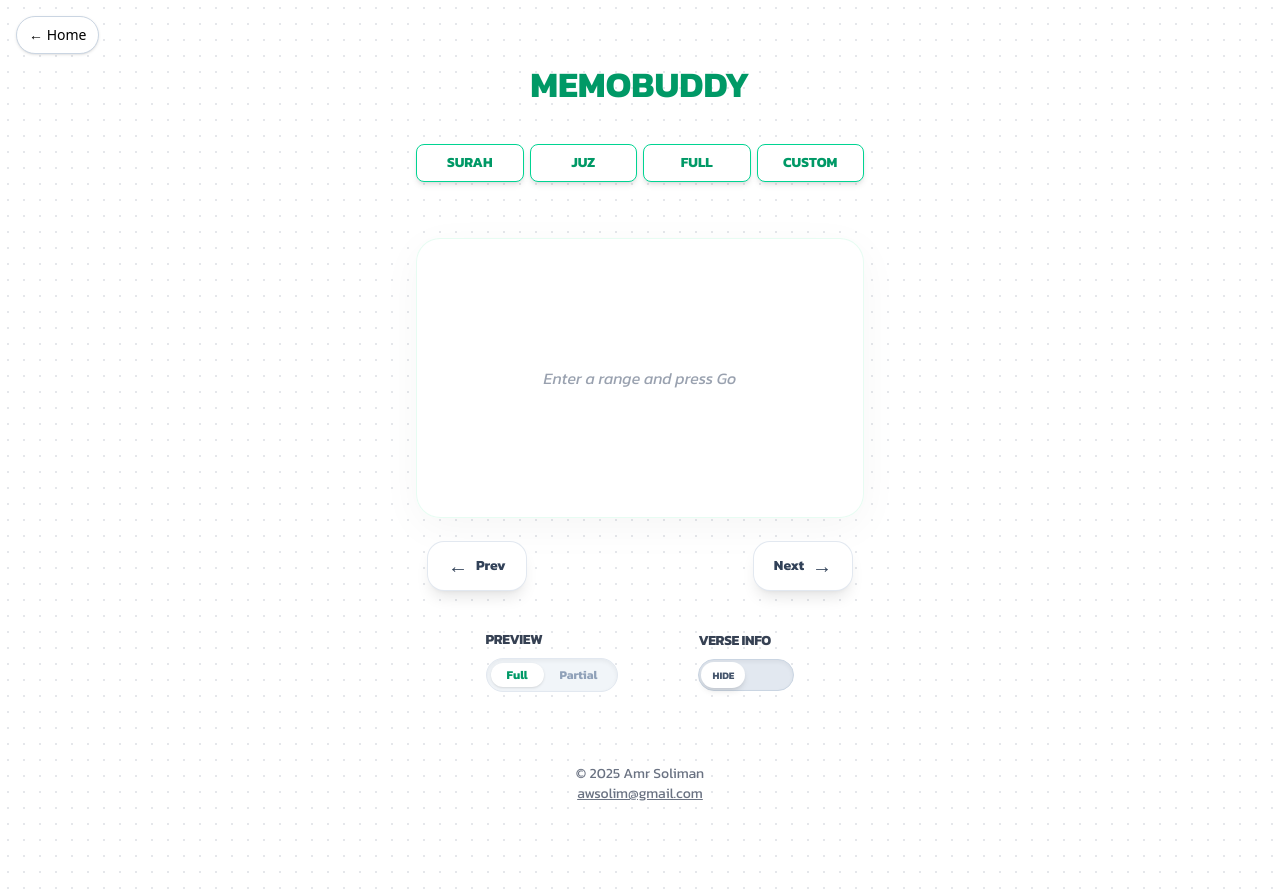
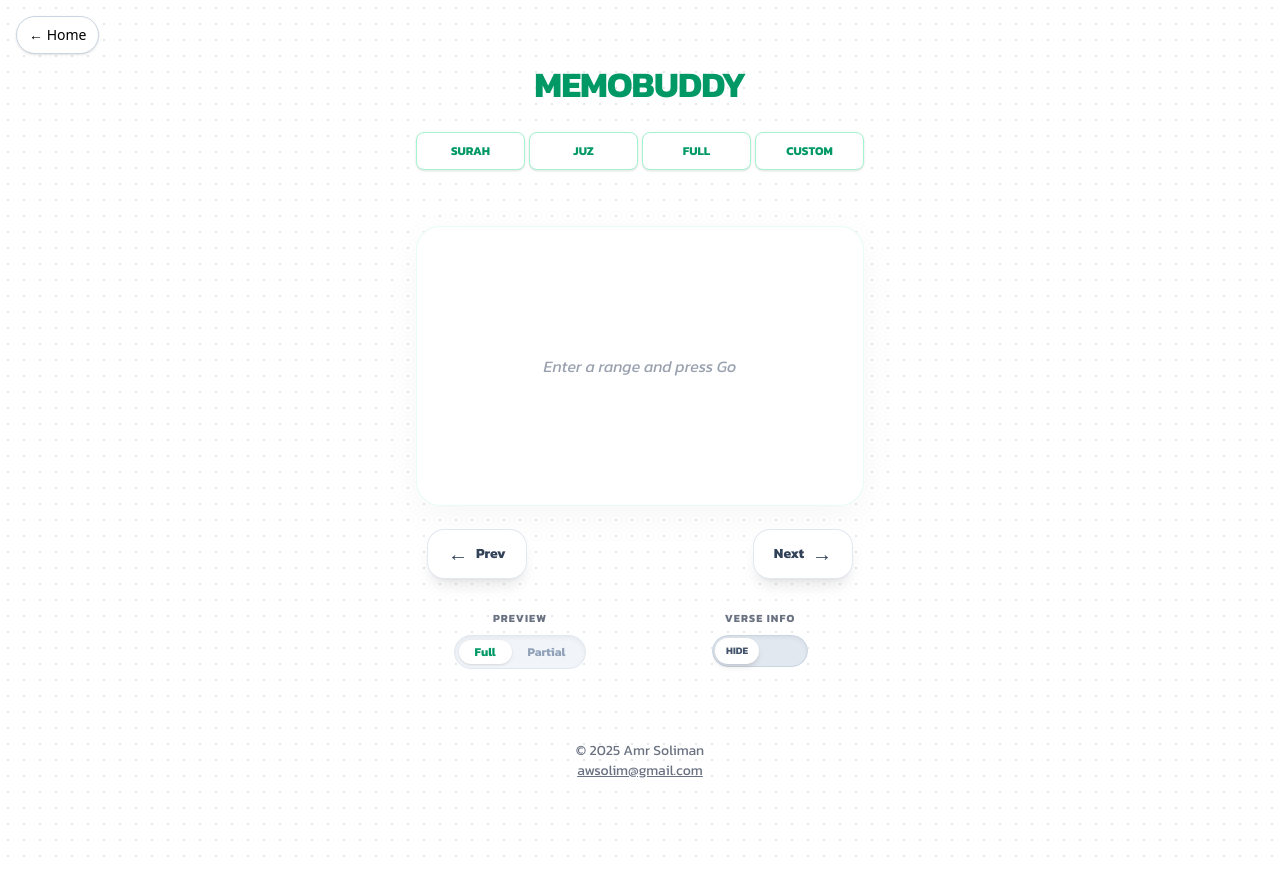
Before and after one commit to awsolim/ayahvault, a React (Vite) app: page /memobuddy in a window 1280 px wide. After the commit the page ends 869 px from the top, so only its background shows below. Built offline with nearby package versions, Linux system fonts and the light colour scheme; no server answers; a web font is replaced by a local one.

Commit message:
formatting tweaks

```diff
--- a/src/apps/memobuddy/MemoBuddy.tsx
+++ b/src/apps/memobuddy/MemoBuddy.tsx
@@ -28,10 +28,9 @@ export default function MemoBuddy() {
 
   const [partialMode, setPartialMode] = useState(false);
   const [partialWordCount, setPartialWordCount] = useState(1);
-  const [showInfo, setShowInfo] = useState(false); // Defaulting to OFF
+  const [showInfo, setShowInfo] = useState(false); // Off by default
   const [hasInteracted, setHasInteracted] = useState(false);
 
-  // Supabase Table Description
   const appDescription = "";
 
   const { randomVerse, errorMessage, generateRandomVerse, navigateToAdjacentVerse } = useRandomVerse();
@@ -50,36 +49,35 @@ export default function MemoBuddy() {
     (offset) => navigateToAdjacentVerse(offset)
   );
 
-  const goBtnClass = "px-8 py-2.5 rounded-lg text-white bg-gradient-to-r from-emerald-500 via-teal-500 to-cyan-500 font-bold shadow-md hover:brightness-110 active:scale-95 transition-all text-sm";
+  const goBtnClass = "px-6 py-2 rounded-lg text-white bg-gradient-to-r from-emerald-500 via-teal-500 to-cyan-500 font-bold shadow-md hover:brightness-110 active:scale-95 transition-all text-sm";
 
   return (
     <div className="flex flex-col items-center min-h-screen py-8 px-4 font-kanit">
       <Seo title="MemoBuddy" />
       <SurahReference isOpen={isRefOpen} onClose={() => setIsRefOpen(false)} />
 
-      <div className="text-center mb-8">
-        <h1 className="text-4xl font-bold text-emerald-600">MEMOBUDDY</h1>
-        <p className="text-gray-500 text-[13px] mt-2 max-w-[280px] mx-auto leading-relaxed italic">
+      <div className="text-center mb-6">
+        <h1 className="text-4xl font-bold text-emerald-600 tracking-tight">MEMOBUDDY</h1>
+        <p className="text-gray-500 text-[12px] mt-1 max-w-[260px] mx-auto leading-tight italic">
           {appDescription}
         </p>
       </div>
 
-      <div className="w-full max-w-md mb-8"> {/* mb-16 provides safe distance from VerseCard */}
+      <div className="w-full max-w-md mb-8">
         <ModeSelector mode={mode} onSelect={(m) => setMode(m)} />
 
-        <div className="flex flex-col items-center w-full mt-6">
+        <div className="flex flex-col items-center w-full mt-4">
           {mode === 'custom' && (
-            <div className="flex flex-col items-center w-full animate-in fade-in slide-in-from-top-2 duration-300">
+            <div className="flex flex-col items-center w-full">
               <CustomSelection config={customConfig} setConfig={setCustomConfig} />
               <button onClick={handleGo} className={goBtnClass}>Go</button>
-              <button onClick={() => setIsRefOpen(true)} className="mt-5 text-[10px] font-bold text-emerald-600/70 uppercase tracking-widest transition-colors flex items-center gap-1">
+              <button onClick={() => setIsRefOpen(true)} className="mt-4 text-[10px] font-bold text-emerald-600/70 uppercase tracking-widest flex items-center gap-1">
                 <span className="text-sm">📖</span> Surah List
               </button>
             </div>
           )}
 
           {(mode === 'surah' || mode === 'juz') && (
-            <div className="animate-in fade-in slide-in-from-top-2 duration-300 w-full">
             <RangeInput
               mode={mode} rangeStart={rangeStart} rangeEnd={rangeEnd}
               useMultiRange={useMultiRange} setRangeStart={setRangeStart}
@@ -87,13 +85,10 @@ export default function MemoBuddy() {
               toggleMulti={() => setUseMultiRange(!useMultiRange)}
               onOpenList={() => setIsRefOpen(true)}
             />
-            </div>
           )}
 
           {mode === 'full' && (
-            <div className="animate-in fade-in zoom-in-95 duration-300">
             <button onClick={handleGo} className={goBtnClass}>Go</button>
-            </div>
           )}
         </div>
       </div>
@@ -104,14 +99,20 @@ export default function MemoBuddy() {
         onPrev={() => navigateToAdjacentVerse(-1)} onNext={() => navigateToAdjacentVerse(1)}
       />
 
-      <div className="w-full max-w-4xl mt-12 flex flex-col md:flex-row items-center justify-center gap-12 md:gap-20 px-4">
-        <div className="flex flex-col items-center md:items-start gap-2">
-          <span className="text-sm font-bold text-gray-700 uppercase tracking-tight">Preview</span>
-          <PreviewControls partialMode={partialMode} setPartialMode={setPartialMode} partialWordCount={partialWordCount} setPartialWordCount={setPartialWordCount} />
+      {/* FIXED SETTINGS ROW: Always horizontal, Title above Control */}
+      <div className="w-full max-w-md mt-10 flex flex-row items-start justify-center gap-6 sm:gap-12 px-2">
+        <div className="flex flex-col items-center gap-2 flex-1">
+          <span className="text-[11px] font-bold text-gray-500 uppercase tracking-widest">Preview</span>
+          <PreviewControls
+            partialMode={partialMode}
+            setPartialMode={setPartialMode}
+            partialWordCount={partialWordCount}
+            setPartialWordCount={setPartialWordCount}
+          />
         </div>
 
-        <div className="flex flex-col items-center md:items-start gap-2">
-          <span className="text-sm font-bold text-gray-700 uppercase tracking-tight">Verse Info</span>
+        <div className="flex flex-col items-center gap-2 flex-1">
+          <span className="text-[11px] font-bold text-gray-500 uppercase tracking-widest">Verse Info</span>
           <InfoToggle showInfo={showInfo} setShowInfo={setShowInfo} />
         </div>
       </div>
--- a/src/apps/memobuddy/components/ModeSelector.tsx
+++ b/src/apps/memobuddy/components/ModeSelector.tsx
@@ -7,17 +7,17 @@ interface ModeSelectorProps {
 
 export function ModeSelector({ mode, onSelect }: ModeSelectorProps) {
   return (
-    <div className="mb-6 grid grid-cols-4 gap-1.5 w-full">
+    <div className="mb-6 grid grid-cols-4 gap-1 w-full">
       {(['surah','juz', 'full', 'custom'] as const).map(m => (
         <button
           key={m}
           onClick={() => onSelect(m)}
           className={`
-            py-2 rounded-lg border text-[11px] sm:text-sm font-bold shadow-md transition-all duration-200 ease-in-out
-            flex items-center justify-center text-center
+            py-2.5 rounded-lg border text-[10px] sm:text-xs font-bold shadow-sm transition-all duration-200
+            flex items-center justify-center text-center whitespace-nowrap
             ${mode === m
-              ? 'text-white bg-gradient-to-r from-emerald-500 via-teal-500 to-cyan-500 shadow-lg scale-[1.02]'
-              : 'bg-white text-emerald-600 border-emerald-400 hover:bg-emerald-50'}
+              ? 'text-white bg-gradient-to-r from-emerald-500 via-teal-500 to-cyan-500 shadow-md ring-1 ring-emerald-300'
+              : 'bg-white text-emerald-600 border-emerald-200 hover:bg-emerald-50'}
           `}
         >
           {m.toUpperCase()}
--- a/src/apps/memobuddy/components/RangeInput.tsx
+++ b/src/apps/memobuddy/components/RangeInput.tsx
@@ -17,51 +17,43 @@ export function RangeInput({
   setRangeStart, setRangeEnd, onGo, toggleMulti, onOpenList
 }: RangeInputProps) {
 
-  const placeholderText = mode === 'surah' ? 'Surah' : 'Juz';
-
-  const handleSubmit = (e: React.FormEvent) => {
-    e.preventDefault();
-    onGo();
-    if (document.activeElement instanceof HTMLElement) {
-      document.activeElement.blur();
-    }
-  };
+  const placeholderText = mode === 'surah' ? 'No.' : 'Juz';
 
   return (
-    <form onSubmit={handleSubmit} className="flex flex-col items-center w-full">
-      <div className="flex items-center justify-center gap-2 mb-4">
-        <div className="flex items-center gap-1.5">
+    <form onSubmit={(e) => { e.preventDefault(); onGo(); }} className="flex flex-col items-center w-full">
+      <div className="flex items-center justify-center gap-2 mb-4 w-full">
+        <div className="flex items-center gap-1">
           <input
-            type="text" inputMode="numeric" pattern="[0-9]*"
+            type="text" inputMode="numeric"
             value={rangeStart}
             onChange={e => /^[0-9]*$/.test(e.target.value) && setRangeStart(e.target.value)}
-            className="border rounded-lg px-2 py-2 w-24 text-center bg-white shadow-sm focus:ring-2 focus:ring-emerald-300 outline-none text-sm"
+            className="border rounded-lg px-2 py-2 w-16 text-center bg-white shadow-sm focus:ring-2 focus:ring-emerald-300 outline-none text-sm"
             placeholder={placeholderText}
           />
           {useMultiRange && (
             <>
-              <span className="text-gray-400 font-bold text-xs">to</span>
+              <span className="text-gray-400 font-bold text-[10px]">to</span>
               <input
-                type="text" inputMode="numeric" pattern="[0-9]*"
+                type="text" inputMode="numeric"
                 value={rangeEnd}
                 onChange={e => /^[0-9]*$/.test(e.target.value) && setRangeEnd(e.target.value)}
-                className="border rounded-lg px-2 py-2 w-24 text-center bg-white shadow-sm focus:ring-2 focus:ring-emerald-300 outline-none text-sm"
+                className="border rounded-lg px-2 py-2 w-16 text-center bg-white shadow-sm focus:ring-2 focus:ring-emerald-300 outline-none text-sm"
                 placeholder={placeholderText}
               />
             </>
           )}
         </div>
-        <button type="submit" className="px-6 py-2 rounded-lg text-white bg-gradient-to-r from-emerald-500 via-teal-500 to-cyan-500 font-semibold shadow-md hover:brightness-110 active:scale-95 transition-all text-sm">
+        <button type="submit" className="px-5 py-2 rounded-lg text-white bg-gradient-to-r from-emerald-500 via-teal-500 to-cyan-500 font-bold shadow-md text-sm whitespace-nowrap">
           Go
         </button>
       </div>
 
-      <div className="flex items-center justify-center gap-6">
-        <button type="button" onClick={toggleMulti} className="text-[10px] text-emerald-600 font-bold uppercase tracking-wider hover:underline transition-all">
-          {useMultiRange ? 'Single Surah' : 'Range Mode'}
+      <div className="flex items-center justify-center gap-4">
+        <button type="button" onClick={toggleMulti} className="text-[10px] text-emerald-600 font-bold uppercase tracking-tight hover:underline">
+          {useMultiRange ? 'Single Mode' : 'Range Mode'}
         </button>
-        <button type="button" onClick={onOpenList} className="text-[10px] text-emerald-600/70 font-bold uppercase tracking-widest flex items-center gap-1 hover:text-emerald-600 transition-all">
-          <span className="text-sm">📖</span> Surah List
+        <button type="button" onClick={onOpenList} className="text-[10px] text-emerald-600/70 font-bold uppercase tracking-tight flex items-center gap-1">
+          📖 Surah List
         </button>
       </div>
     </form>
```
Lines whose indentation alone changed are shown as unchanged.
